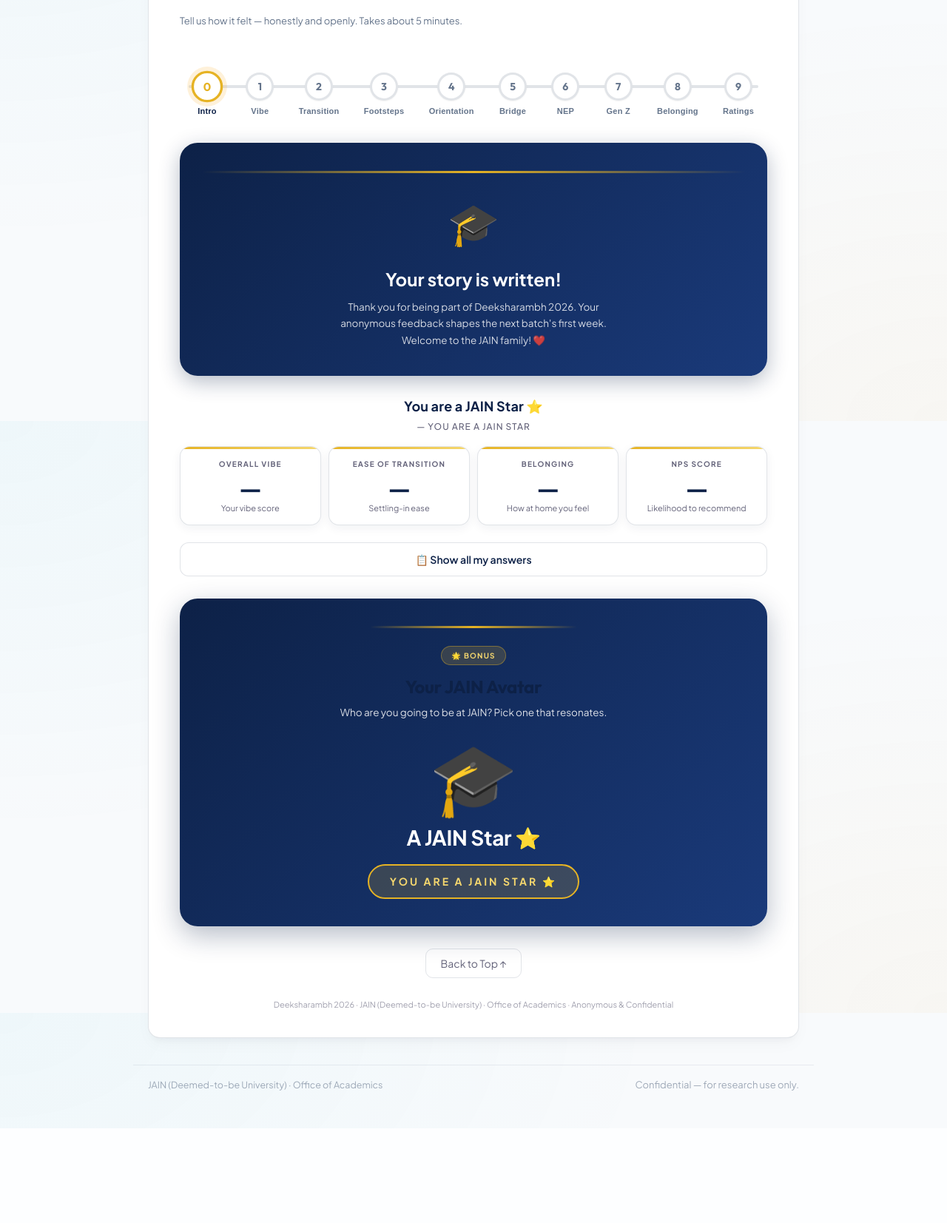
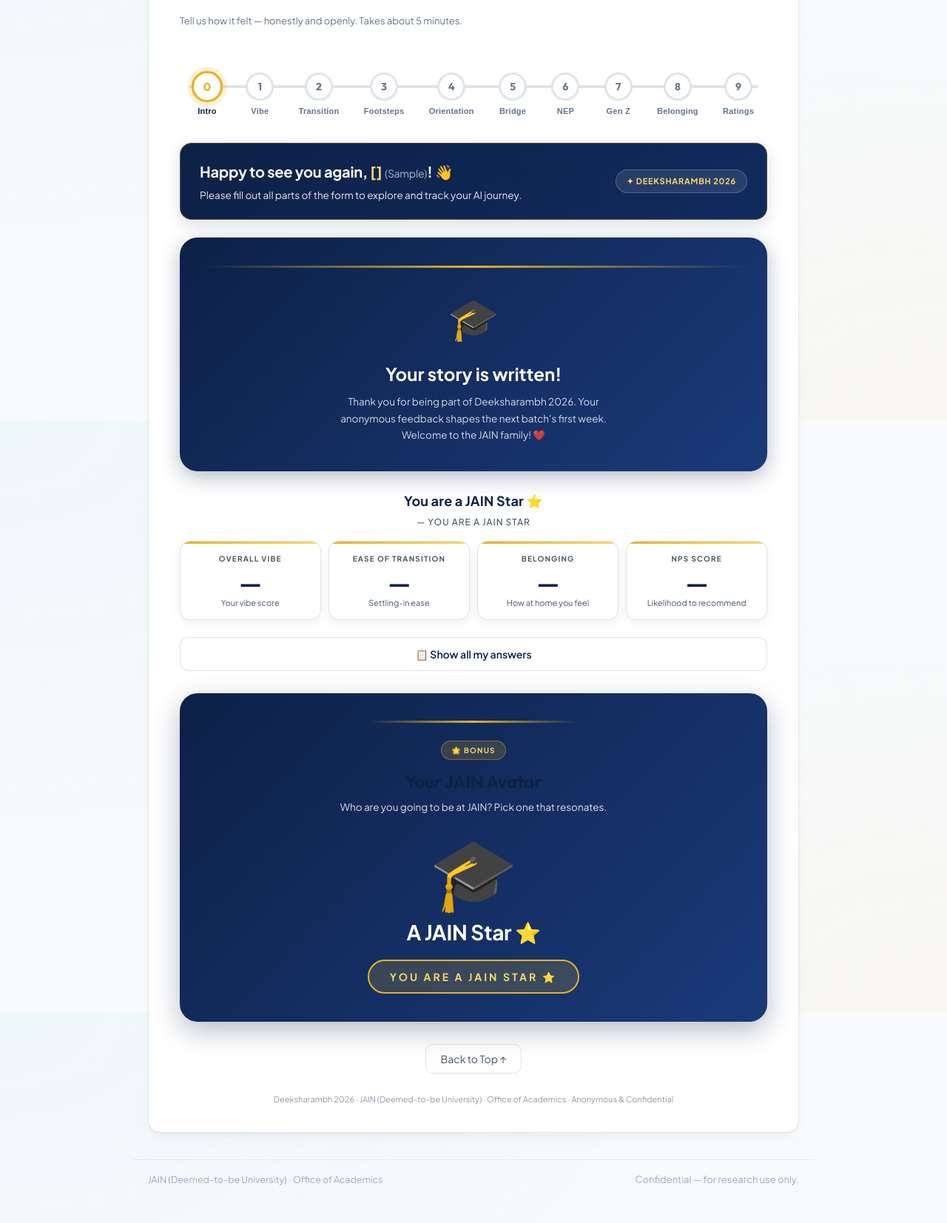
Before and after one commit to ooa-jain/HACRI-E, a Python web app: template app/templates/orientation.html in a window 1280 px wide. Shown: the part 231-1884 px from the top of the page at 74% size. Before the commit the page ends 1741 px from the top, so only its background shows below. Run offline with Jinja, Linux system fonts and the light colour scheme; the template is opened without the code that fills it: most values are stand-ins (such as "Sample title", 1, 10 or a date in 2020).

Commit message:
fix: remove dark mode blur/washed-out title styles and add top welcome banner with name and department prefill

```diff
--- a/app/routes/orientation.py
+++ b/app/routes/orientation.py
@@ -43,11 +43,14 @@ async def orientation_get(
         if ori_doc:
             saved_responses = ori_doc.get("data", {})
 
+    dept = user.get("program", "") if user else ""
+
     return request.app.state.templates.TemplateResponse(
         request, "orientation.html",
         {
             "prefill_email": email,
             "prefill_name": display_name,
+            "prefill_dept": dept,
             "already_done": already_done,
             "saved_responses": saved_responses,
         },
--- a/app/templates/orientation.html
+++ b/app/templates/orientation.html
@@ -7,12 +7,9 @@
   --navy:#0d2147;--navy-deep:#0a1628;--navy-mid:#112a5e;
   --gold:#e6b324;--gold-l:#fff8e1;--gold-d:#8a6000;--gold-m:#f5d76e;
   --c2:#e6b324;--c2l:#fff8e1;--c2d:#8a6000;
-  --bg:#f7f6ff;--card:#fff;--text:#1a1a2e;--muted:#64637a;
+  --bg:#f8fafc;--card:#ffffff;--text:#0d2147;--muted:#475569;
   --border:rgba(13,33,71,0.12);--radius:16px;
   --shadow:0 2px 16px rgba(13,33,71,0.07);
-}
-@media(prefers-color-scheme:dark){
-  :root{--bg:#111827;--card:#1e2435;--text:#e8e7f8;--muted:#9997b8;--border:rgba(255,255,255,0.1)}
 }
 
 
@@ -169,15 +166,15 @@
 .section.active.cols-2 .q.full-col textarea{font-size:14px}
 @keyframes up{from{opacity:0;transform:translateY(10px)}to{opacity:1;transform:translateY(0)}}
 .sec-eye{display:inline-flex;align-items:center;background:var(--gold-l);color:var(--gold-d);border-radius:20px;padding:4px 13px;font-size:10px;font-weight:700;letter-spacing:1.2px;text-transform:uppercase;margin-bottom:8px;border:1px solid rgba(230,179,36,0.25)}
-.sec-title{font-size:21px;font-weight:700;letter-spacing:-0.3px;margin-bottom:4px}
-.sec-sub{font-size:13px;color:var(--muted);line-height:1.6;margin-bottom:1.25rem}
+.sec-title{font-size:22px;font-weight:800;letter-spacing:-0.3px;margin-bottom:4px;color:#0d2147 !important;}
+.sec-sub{font-size:13.5px;color:#475569 !important;line-height:1.6;margin-bottom:1.25rem}
 
 /* ── QUESTION BLOCKS ── */
-.q{background:var(--card);border:1px solid var(--border);border-radius:var(--radius);padding:1.2rem 1.2rem 1rem;margin-bottom:.9rem;box-shadow:var(--shadow)}
-.ql{font-size:10px;font-weight:700;letter-spacing:1.5px;text-transform:uppercase;color:var(--navy);margin-bottom:7px;display:flex;align-items:center;gap:6px;opacity:0.6}
+.q{background:#ffffff !important;border:1px solid var(--border);border-radius:var(--radius);padding:1.2rem 1.2rem 1rem;margin-bottom:.9rem;box-shadow:var(--shadow)}
+.ql{font-size:10px;font-weight:700;letter-spacing:1.5px;text-transform:uppercase;color:#0d2147;margin-bottom:7px;display:flex;align-items:center;gap:6px;opacity:0.8}
 .ql::after{content:"";flex:1;height:1px;background:var(--border)}
-.qt{font-size:15px;font-weight:500;color:var(--text);margin-bottom:12px;line-height:1.5}
-.qhint{font-size:11.5px;color:var(--muted);font-weight:400;display:block;margin-top:2px}
+.qt{font-size:15px;font-weight:600;color:#0d2147 !important;margin-bottom:12px;line-height:1.5}
+.qhint{font-size:11.5px;color:#64748b;font-weight:400;display:block;margin-top:2px}
 
 /* ── CHIPS ── */
 .chips{display:flex;flex-wrap:wrap;gap:7px}
@@ -512,6 +509,23 @@ footer{text-align:center;padding-top:1.75rem;font-size:11px;color:var(--muted);o
     <div class="vo-actions">
       <button class="vo-skip" id="voSkip" onclick="dismissVideo()">Skip & Start Survey →</button>
       <span class="vo-time" id="voTime"></span>
+    </div>
+  </div>
+</div>
+
+<!-- TOP WELCOME BANNER -->
+<div class="welcome-card" style="background: linear-gradient(135deg, #0d2147 0%, #112a5e 100%); color: #ffffff; padding: 22px 26px; border-radius: 16px; margin-bottom: 24px; box-shadow: 0 6px 20px rgba(13, 33, 71, 0.15); border: 1px solid rgba(230, 179, 36, 0.3);">
+  <div style="display: flex; align-items: center; justify-content: space-between; flex-wrap: wrap; gap: 12px;">
+    <div>
+      <h2 style="margin: 0 0 6px 0; font-size: 20px; font-weight: 700; color: #ffffff; font-family: inherit;">
+        Happy to see you again{% if prefill_name %}, <span style="color: #f5d76e;">{{ prefill_name }}</span>{% endif %}{% if prefill_dept %} <span style="font-size: 14px; opacity: 0.85; font-weight: 400; color: #cbd5e1;">({{ prefill_dept }})</span>{% endif %}! 👋
+      </h2>
+      <p style="margin: 0; font-size: 13.5px; color: rgba(255, 255, 255, 0.9); line-height: 1.5;">
+        Please fill out all parts of the form to explore and track your AI journey.
+      </p>
+    </div>
+    <div style="background: rgba(255, 255, 255, 0.1); border: 1px solid rgba(255, 255, 255, 0.2); padding: 6px 14px; border-radius: 20px; font-size: 11px; font-weight: 700; color: #f5d76e; text-transform: uppercase; letter-spacing: 0.8px;">
+      ✦ Deeksharambh 2026
     </div>
   </div>
 </div>
```
